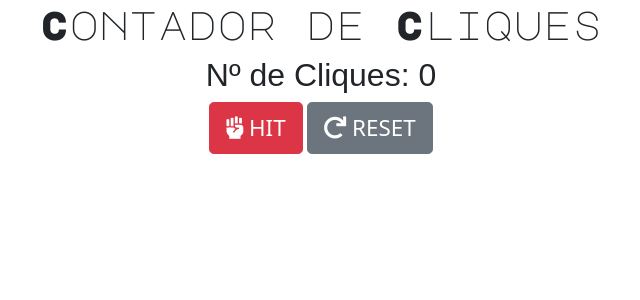
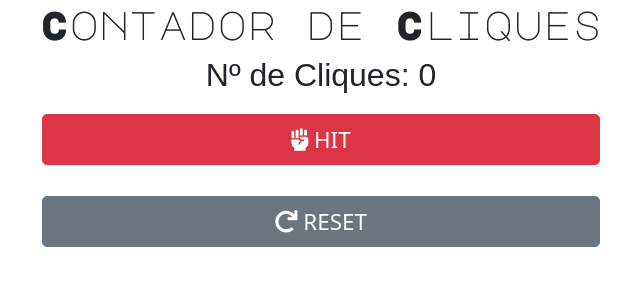
Before and after one commit to HenriqueHartmann/tigre-contador-de-cliques, a PHP site: page / in a window 1280 px wide. Shown: the top 300 px of the page, without its empty margins (319-959 px from the left). Run offline with PHP 8.4, Linux system fonts and the light colour scheme; some libraries are stand-ins or nearby versions; some web fonts are replaced.

Commit message:
adjust buttons

```diff
--- a/assets/css/main.css
+++ b/assets/css/main.css
@@ -14,6 +14,8 @@
     font-family: 'Aldrich', sans-serif;
 }
 button {
+    margin: 0.5em 0 0.5em 0 !important;
     font-family: 'Staatliches', serif;
     font-size: 1.4rem !important;
+    color: white;
 }
--- a/index.html
+++ b/index.html
@@ -19,8 +19,10 @@
         <div class="app-content">
             <h1>Contador de Cliques</h1>
             <h2>Nº de Cliques: <span id="clickCounter"></span></h2>
-            <button type="button" class="btn btn-lg btn-danger" onclick="addClick()"><i class="fas fa-fist-raised"></i> HIT</button>
-            <button type="button" class="btn btn-lg btn-secondary" onclick="resetCounter()"><i class="fas fa-redo"></i> RESET</button>
+            <div class="d-grid gap-2 col-6 mx-auto">
+                <button type="button" class="btn btn-lg btn-danger" onclick="addClick()"><i class="fas fa-fist-raised"></i> HIT</button>
+                <button type="button" class="btn btn-lg btn-secondary" onclick="resetCounter()"><i class="fas fa-redo"></i> RESET</button>
+            </div>
         </div>
     </div>
 
```
